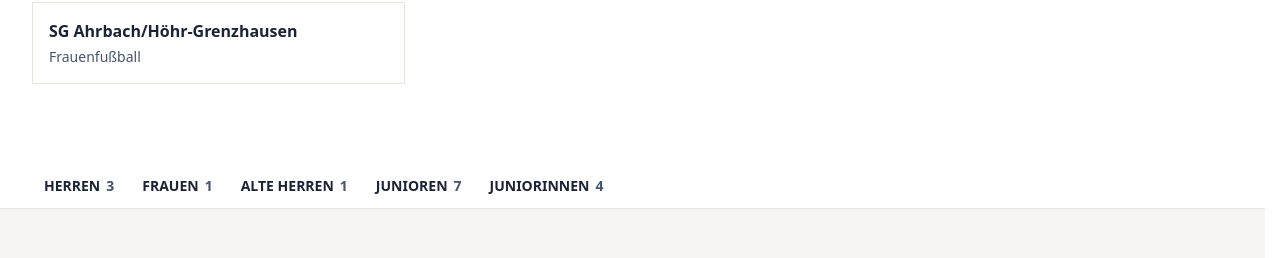
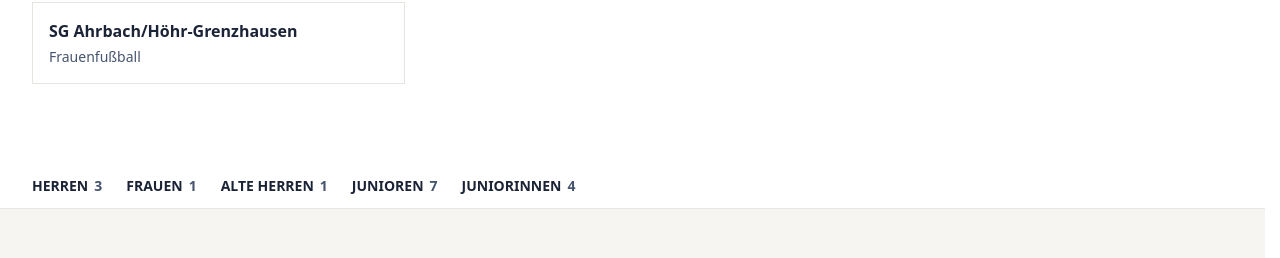
Before and after one commit to revicemedia/tus-ahrbach, a Next.js app: page /sport/fussball in a window 1280 px wide. Shown: the part 1051-1309 px from the top of the page. Built offline with nearby package versions, Linux system fonts and the light colour scheme; no server answers; a web font is replaced by a local one.

Commit message:
multiple changes

```diff
--- a/app/sport/[abteilung]/page.tsx
+++ b/app/sport/[abteilung]/page.tsx
@@ -109,10 +109,10 @@ async function DepartmentPageContent({ params }: Pick<PageProps<'/sport/[abteilu
 
       {/* Sprungmarken zu den Bereichen */}
       <nav aria-label="Bereiche" className="sticky top-18 z-30 border-b border-line bg-white/95 backdrop-blur">
-        <ul className="mx-auto flex max-w-7xl gap-1 overflow-x-auto px-6 lg:px-8">
+        <ul className="mx-auto flex max-w-7xl gap-x-4 overflow-x-auto px-6 sm:gap-x-6 lg:px-8">
           {sections.map((section) => (
-            <li key={section.title}>
-              <a href={`#${sectionId(section.title)}`} className="block px-3 py-3 text-sm font-semibold whitespace-nowrap text-navy uppercase transition-colors hover:text-red">
+            <li key={section.title} className="shrink-0">
+              <a href={`#${sectionId(section.title)}`} className="block py-3 text-sm font-semibold whitespace-nowrap text-navy uppercase transition-colors hover:text-red">
                 {section.title}
                 <span className="ml-1.5 text-slate-blue">{section.groups.length}</span>
               </a>
--- a/components/blocks/Hero.tsx
+++ b/components/blocks/Hero.tsx
@@ -28,10 +28,10 @@ function HomeHero({ block, priority }: { block: HeroBlock; priority: boolean })
       <div className="mx-auto flex min-h-[34rem] max-w-7xl items-end px-6 pt-32 pb-16 lg:min-h-[min(44rem,calc(100svh-5rem))] lg:items-center lg:px-8 lg:py-24">
         <div className="max-w-2xl">
           {block.eyebrow && <p className={`text-xs font-semibold tracking-[0.25em] text-white/70 uppercase [animation-delay:150ms] ${rise}`}>{block.eyebrow}</p>}
-          <h1 className={`mt-5 text-4xl font-extrabold tracking-tight text-balance text-white uppercase [animation-delay:300ms] sm:text-6xl ${rise}`}>
+          <h1 className={`mt-5 -ml-[0.05em] text-4xl font-extrabold text-balance text-white uppercase [animation-delay:300ms] sm:text-6xl ${rise}`}>
             {block.title}
           </h1>
-          {block.text && <p className={`mt-6 max-w-xl text-base/7 text-white/80 [animation-delay:450ms] sm:text-lg/8 ${rise}`}>{block.text}</p>}
+          {block.text && <p className={`mt-5 max-w-xl text-base/7 text-white/80 [animation-delay:450ms] sm:text-lg/8 ${rise}`}>{block.text}</p>}
           {block.facts && (
             <ul className={`mt-6 flex flex-wrap gap-2 [animation-delay:525ms] ${rise}`}>
               {block.facts.map((fact) => (
@@ -41,7 +41,7 @@ function HomeHero({ block, priority }: { block: HeroBlock; priority: boolean })
               ))}
             </ul>
           )}
-          <ActionLinks links={block.actions} inverted className={`mt-10 [animation-delay:600ms] ${rise}`} />
+          <ActionLinks links={block.actions} inverted className={`mt-5 [animation-delay:600ms] ${rise}`} />
         </div>
       </div>
       {/* rote Kante als Markenakzent */}
--- a/content/pages.ts
+++ b/content/pages.ts
@@ -20,7 +20,6 @@ export const pages: Page[] = [
         title: 'Der lebendige Sportverein im Westerwald',
         text: 'Fußball, Handball, Tanzen und Turnen: Beim TuS Ahrbach findet die ganze Familie ihren Sport, vom Eltern-Kind-Turnen bis zu den Alten Herren.',
         image: media.fussballFinale,
-        facts: ['Fußball', 'Handball', 'Tanzen & Turnen'],
         actions: [
           { label: 'Sport finden', href: '/sport' },
           { label: 'Mitglied werden', href: '/mitglied-werden' },
```
